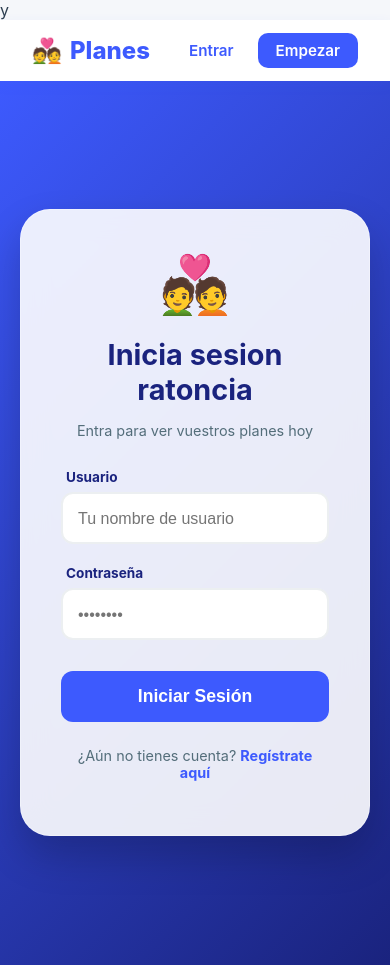
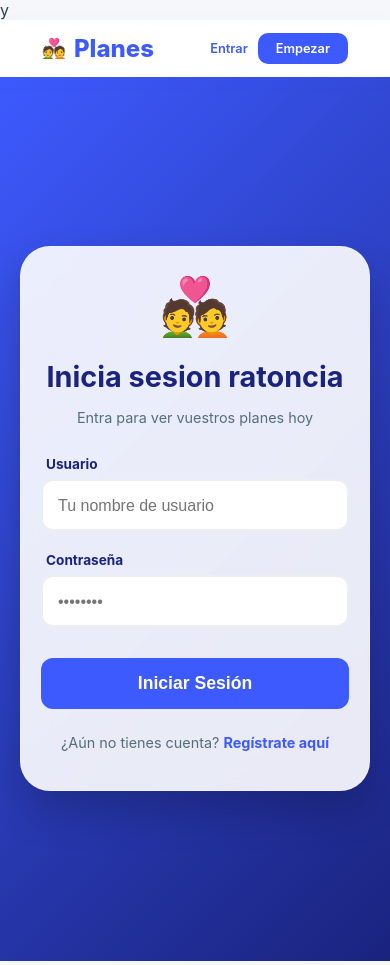
Before and after one commit to Davidyy8/appPlanesFront, an Angular app: page /login in a window 390 px wide. Built offline with nearby package versions, Linux system fonts and the light colour scheme.

Commit message:
Configuración PWA y URL de producción lista

```diff
--- a/src/app/components/dashboard/dashboard.css
+++ b/src/app/components/dashboard/dashboard.css
@@ -144,3 +144,34 @@
   .plan-row-card { flex-direction: column; gap: 20px; text-align: center; }
   .plan-actions { width: 100%; justify-content: center; }
 }
+
+/* Añade esto al final de tu dashboard.css */
+@media (max-width: 600px) {
+  .dashboard-header {
+    padding: 40px 15px; /* Menos relleno arriba */
+  }
+
+  .dashboard-main {
+    margin-top: -20px; /* Ajustamos la posición */
+  }
+
+  .plan-row-card {
+    flex-direction: column; /* LOS PLANES PASAN A SER VERTICALES */
+    text-align: center;
+    gap: 15px;
+    padding: 15px;
+  }
+
+  .plan-actions {
+    width: 100%;
+    justify-content: space-around; /* Botones repartidos a lo ancho */
+    border-top: 1px solid #eee;
+    padding-top: 15px;
+  }
+
+  .btn-finish, .btn-outline-photo {
+    flex: 1; /* Que los botones ocupen el mismo espacio */
+    font-size: 0.8rem;
+    padding: 10px 5px;
+  }
+}
--- a/src/app/components/login/login.css
+++ b/src/app/components/login/login.css
@@ -113,3 +113,14 @@
 .login-footer a:hover {
   text-decoration: underline;
 }
+
+@media (max-width: 480px) {
+  .login-card, .register-card {
+    padding: 25px 20px; /* Menos padding interno */
+    width: 95%; /* Que casi toque los bordes del móvil */
+  }
+
+  h1 {
+    font-size: 1.5rem;
+  }
+}
--- a/src/app/components/navbar/navbar.css
+++ b/src/app/components/navbar/navbar.css
@@ -93,3 +93,26 @@
 @media (max-width: 768px) {
   .user-name { display: none; } /* En móvil ocultamos el texto para ahorrar espacio */
 }
+
+/* Añade esto al final de tu navbar.css */
+@media (max-width: 600px) {
+  .nav-container {
+    padding: 0 10px;
+  }
+
+  .nav-logo span {
+    font-size: 1.2rem; /* Logo más pequeño */
+  }
+
+  .user-name {
+    display: none; /* Ocultamos "Hola, Nombre" para ganar espacio */
+  }
+
+  .nav-links {
+    gap: 10px; /* Reducimos el espacio entre botones */
+  }
+
+  .nav-links a {
+    font-size: 0.8rem; /* Letra más pequeña para que quepa todo */
+  }
+}
--- a/src/app/components/register/register.css
+++ b/src/app/components/register/register.css
@@ -112,3 +112,14 @@
 .register-footer a:hover {
   text-decoration: underline;
 }
+
+@media (max-width: 480px) {
+  .login-card, .register-card {
+    padding: 25px 20px; /* Menos padding interno */
+    width: 95%; /* Que casi toque los bordes del móvil */
+  }
+
+  h1 {
+    font-size: 1.5rem;
+  }
+}
```
